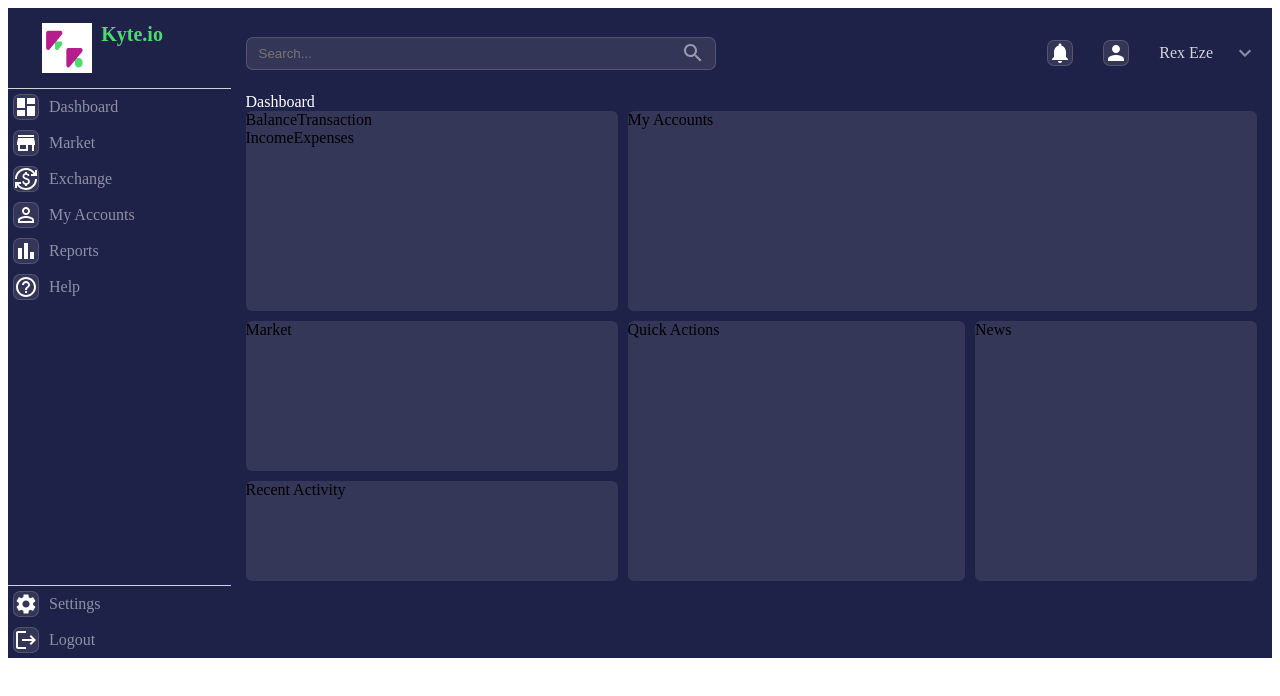
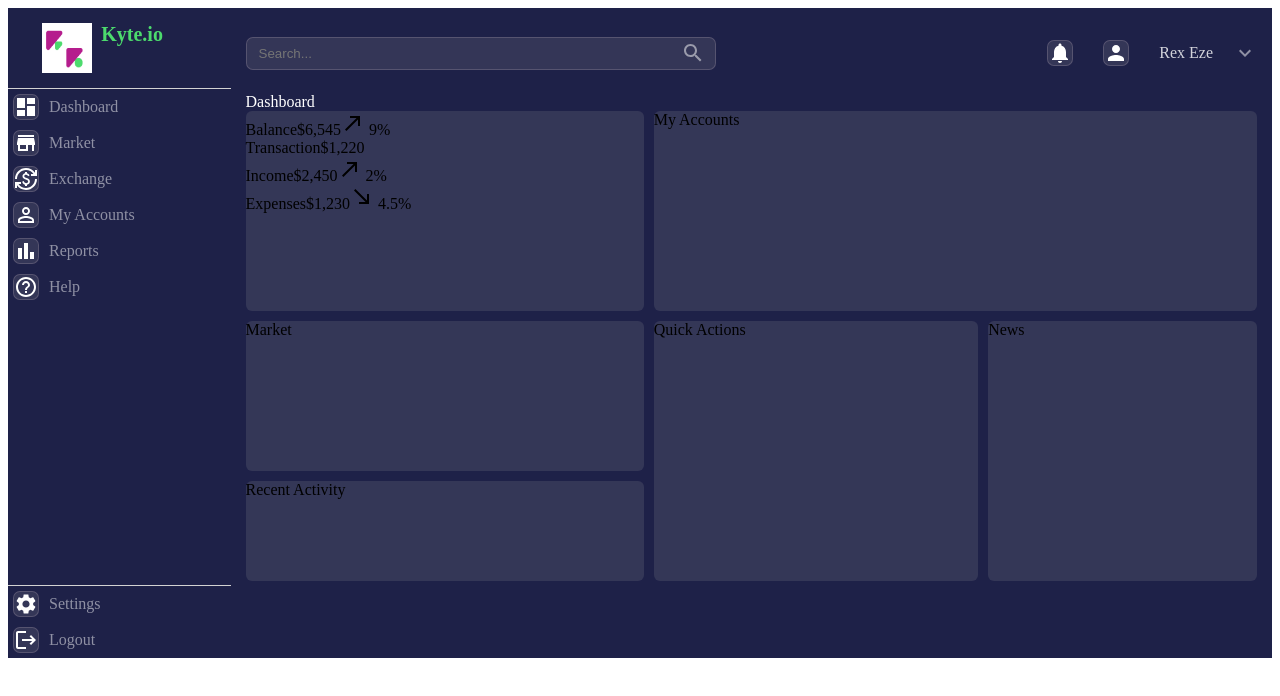
Before and after one commit to TobyMike-max/KyteDashboard-App, a React (Create React App) app: page / in a window 1280 px wide. Shown: the top 696 px of the page. Built offline with nearby package versions, Linux system fonts and the light colour scheme.

Commit message:
[Modified]: Building grid components

```diff
--- a/src/components/Gridbar/Gridbar.jsx
+++ b/src/components/Gridbar/Gridbar.jsx
@@ -1,5 +1,7 @@
 import React from 'react'
 import './Gridbar.css'
+import NorthEastIcon from '@mui/icons-material/NorthEast';
+import SouthEastIcon from '@mui/icons-material/SouthEast';
 
 const Gridbar = () => {
   return (
@@ -7,11 +9,22 @@ const Gridbar = () => {
       <div className="balance">
         <div>
           <span className="text">Balance</span>
+          <span className="big_dols">$6,545</span>
+          <NorthEastIcon /> 9%
+        </div>
+        <div>
           <span className="text">Transaction</span>
+          <span className="small_dols">$1,220</span>
         </div>
         <div>
           <span className="text">Income</span>
+          <span className="small_dols">$2,450</span>
+          <NorthEastIcon /> 2%
+        </div>
+        <div>
           <span className="text">Expenses</span>
+          <span className="small_dols">$1,230</span>
+          <SouthEastIcon /> 4.5%
         </div>
       </div>
 
```
